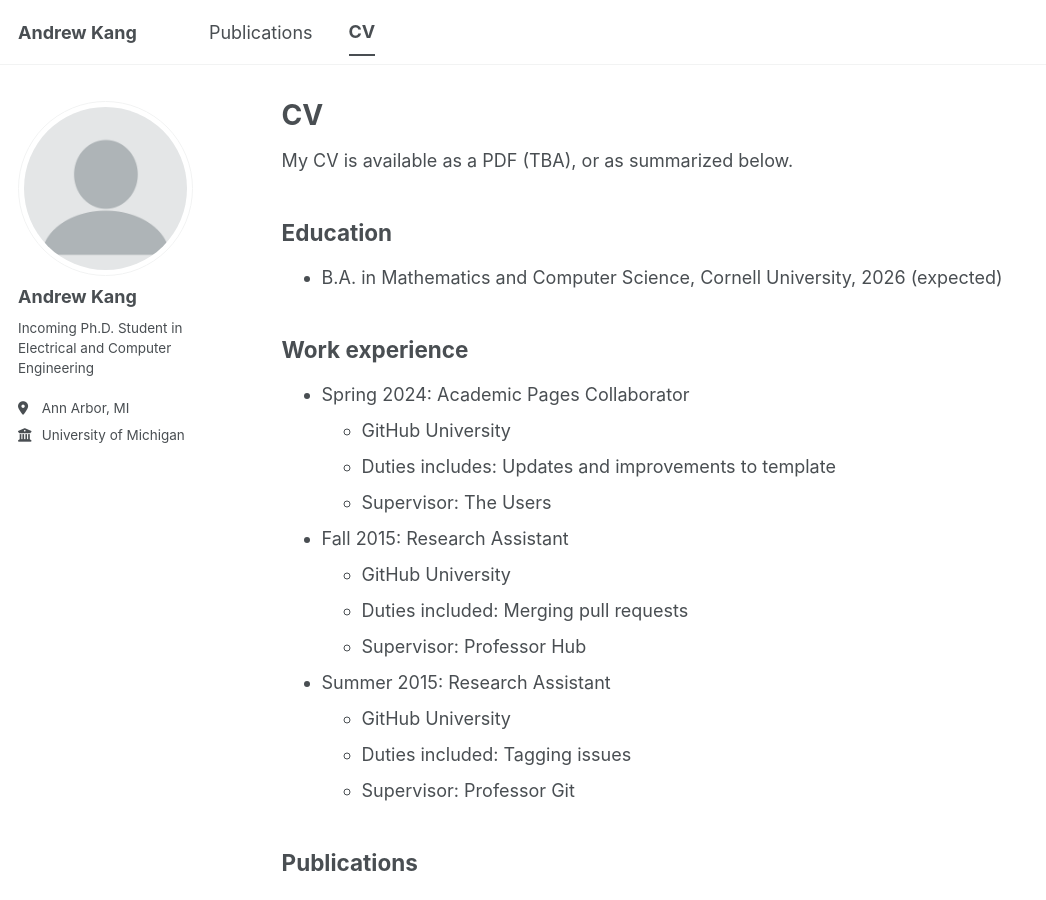
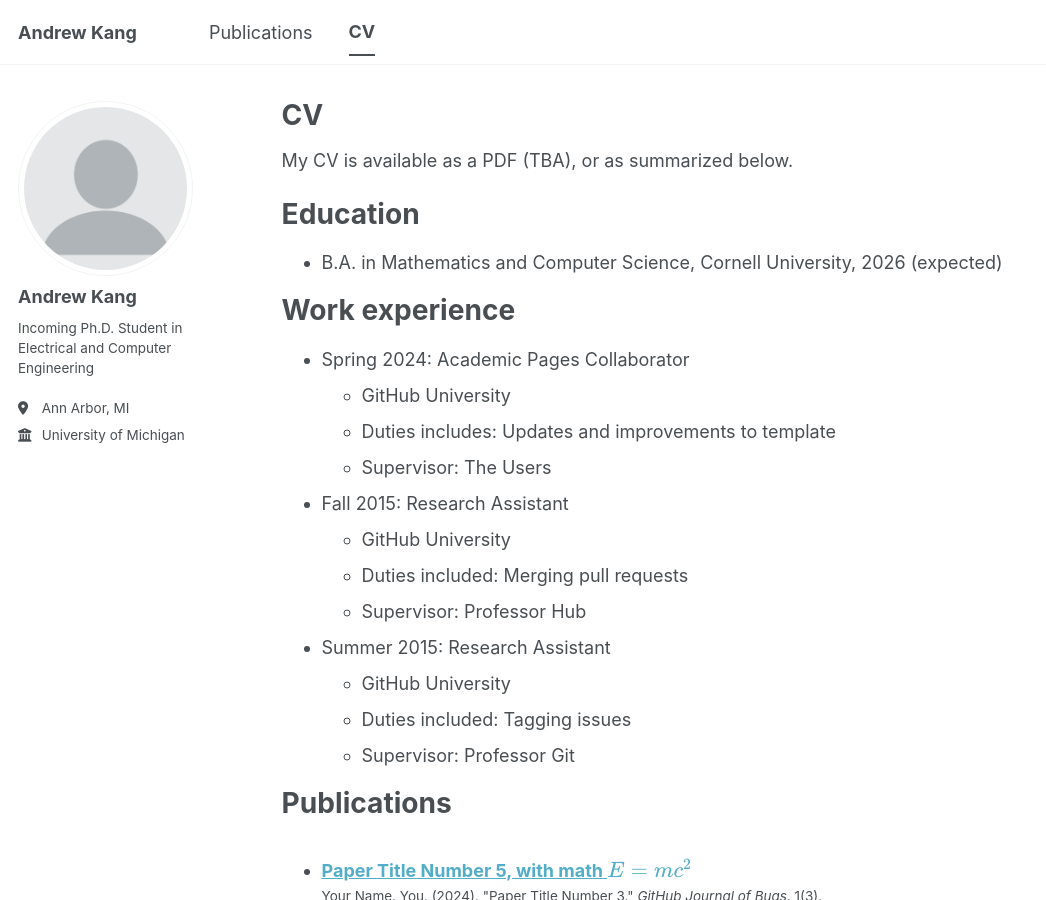
Before and after one commit to andrew-kang/andrew-kang.github.io, a Jekyll site: the page built from _pages/cv.md, in a window 1280 px wide and 900 px high. Shown: the whole window, without its empty margins (0-1046 px from the left). Built offline with Jekyll 4.4.1, drawn with Linux system fonts in a browser that asks for light colours; a script bundle is joined from its source files by our own code; library files that are not in the unit come from our copies.

```diff
--- a/_pages/cv.md
+++ b/_pages/cv.md
@@ -1,7 +1,7 @@
 ---
 layout: archive
 title: "CV"
-permalink: /cv/
+permalink: cv/
 author_profile: true
 redirect_from:
   - /resume
@@ -11,10 +11,12 @@ redirect_from:
 
 My CV is available as a PDF (TBA), or as summarized below.
 
-## Education
+Education
+======
 * B.A. in Mathematics and Computer Science, Cornell University, 2026 (expected)
 
-## Work experience
+Work experience
+======
 * Spring 2024: Academic Pages Collaborator
   * GitHub University
   * Duties includes: Updates and improvements to template
@@ -30,20 +32,24 @@ My CV is available as a PDF (TBA), or as summarized below.
   * Duties included: Tagging issues
   * Supervisor: Professor Git
 
-## Publications
+Publications
+======
   <ul>{% for post in site.publications reversed %}
     {% include archive-single-cv.html %}
   {% endfor %}</ul>
 
-## Talks
+Talks
+======
   <ul>{% for post in site.talks reversed %}
     {% include archive-single-talk-cv.html  %}
   {% endfor %}</ul>
 
-## Teaching
+Teaching
+======
   <ul>{% for post in site.teaching reversed %}
     {% include archive-single-cv.html %}
   {% endfor %}</ul>
 
-## Service and leadership
+Service and leadership
+======
 * Currently signed in to 43 different slack teams
--- a/_pages/publications.html
+++ b/_pages/publications.html
@@ -1,7 +1,7 @@
 ---
 layout: archive
 title: "Publications"
-permalink: /publications/
+permalink: publications/
 author_profile: true
 ---
 
```
Also changed, not shown: _pages/about.md (+1 -1 lines).
